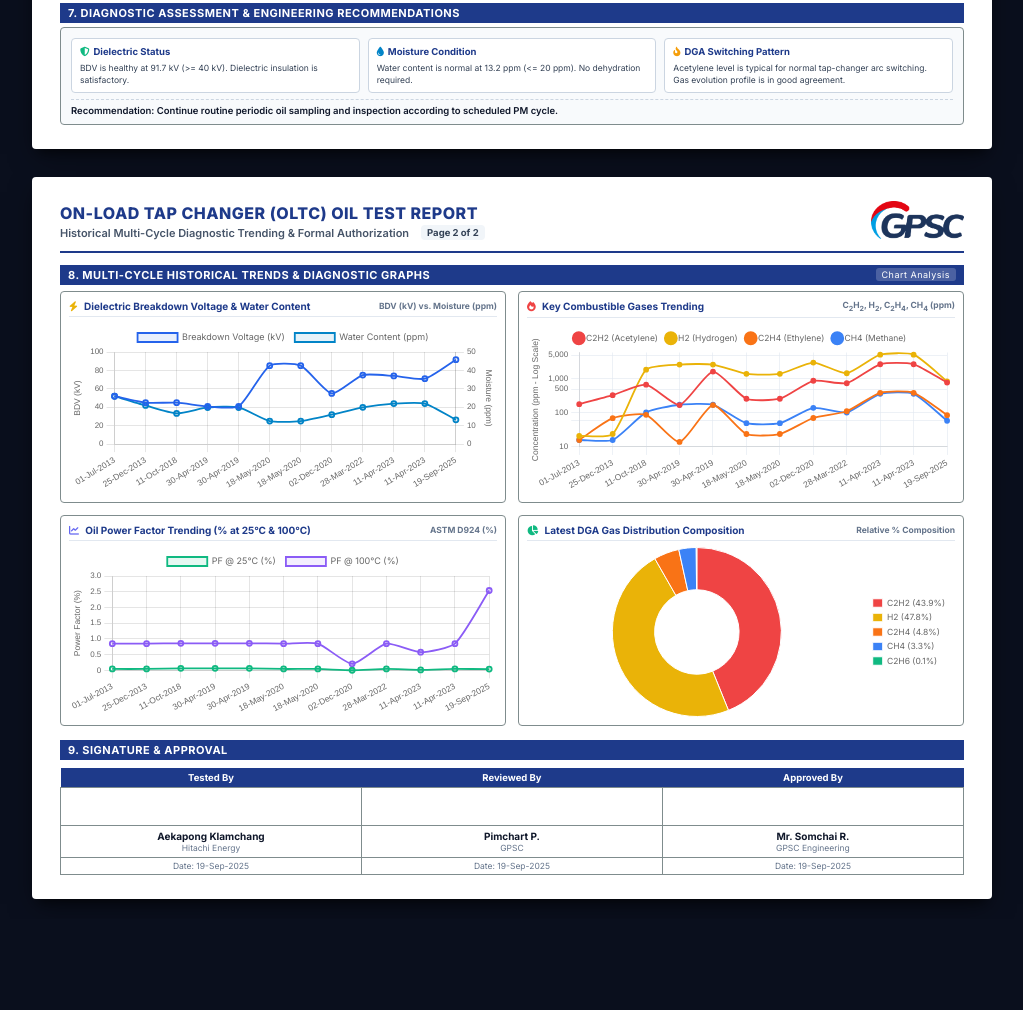
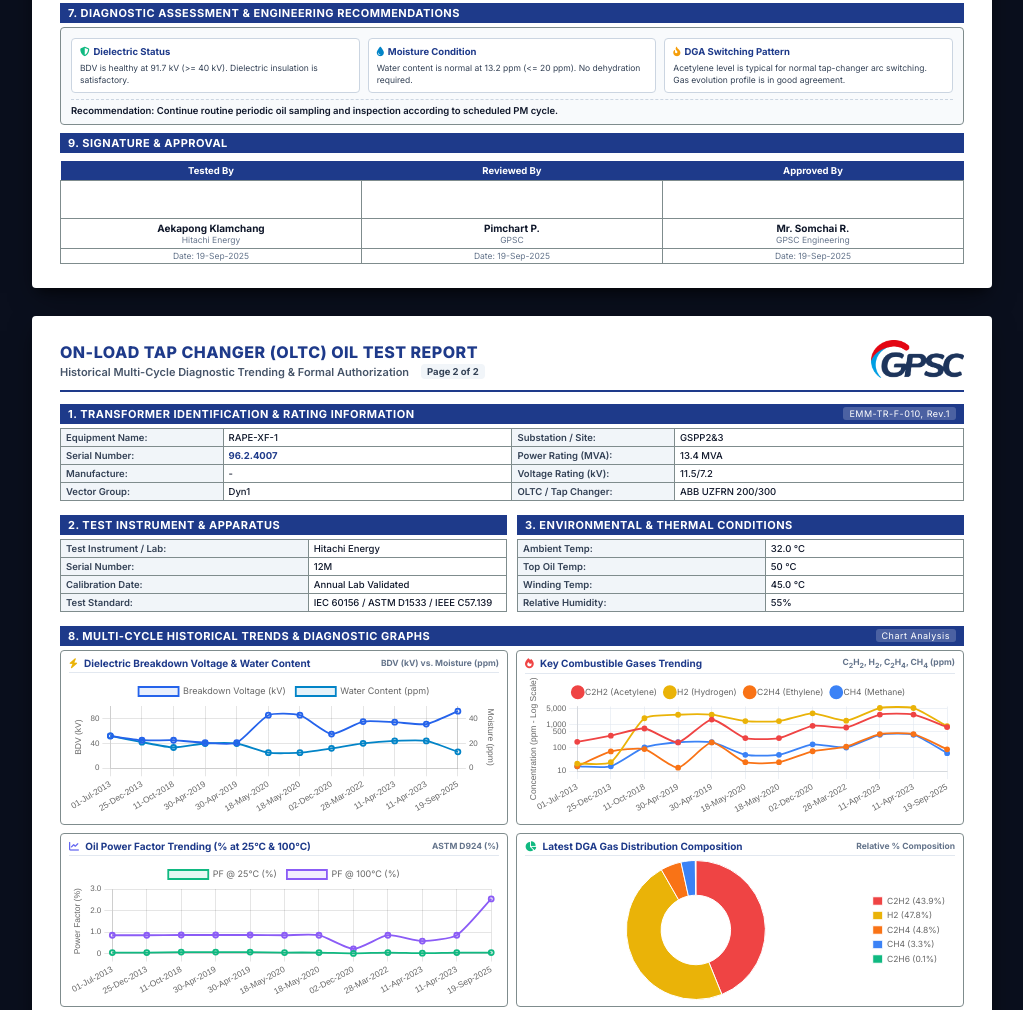
Before and after one commit to TransformerTeam/transformer-asset, a website: page oltc_oil_report.html in a window 1280 px wide. Shown: the part 996-2006 px from the top of the page, without its empty margins (128-1151 px from the left). Before the commit the page ends 1915 px from the top, so only its background shows below. Drawn offline with nearby package versions, Linux system fonts and the light colour scheme.

Commit message:
Keep sections 1, 2, 3 and 9 on both pages of OLTC Oil Report

```diff
--- a/oltc_oil_report.html
+++ b/oltc_oil_report.html
@@ -411,14 +411,14 @@
     .charts-grid {
       display: grid;
       grid-template-columns: 1fr 1fr;
-      gap: 12px;
-      margin-top: 6px;
+      gap: 8px;
+      margin-top: 4px;
     }
 
     .chart-box {
       border: 1px solid var(--report-border);
       border-radius: 4px;
-      padding: 8px;
+      padding: 6px 8px;
       background: #ffffff;
       display: flex;
       flex-direction: column;
@@ -429,8 +429,8 @@
       font-size: 10px;
       color: var(--report-primary);
       border-bottom: 1px solid #e2e8f0;
-      padding-bottom: 4px;
-      margin-bottom: 6px;
+      padding-bottom: 3px;
+      margin-bottom: 4px;
       display: flex;
       justify-content: space-between;
       align-items: center;
@@ -438,7 +438,7 @@
 
     .chart-container {
       position: relative;
-      height: 170px;
+      height: 140px;
       width: 100%;
     }
 
@@ -584,27 +584,27 @@
       <table class="report-table info-table">
         <tr>
           <td class="lbl">Equipment Name:</td>
-          <td class="val" id="info-eq-name">-</td>
+          <td class="val info-eq-name" id="info-eq-name">-</td>
           <td class="lbl">Substation / Site:</td>
-          <td class="val" id="info-site">-</td>
+          <td class="val info-site" id="info-site">-</td>
         </tr>
         <tr>
           <td class="lbl">Serial Number:</td>
-          <td class="val" id="info-serial" style="font-weight: 700; color: #1e3a8a;">-</td>
+          <td class="val info-serial" id="info-serial" style="font-weight: 700; color: #1e3a8a;">-</td>
           <td class="lbl">Power Rating (MVA):</td>
-          <td class="val" id="info-power">-</td>
+          <td class="val info-power" id="info-power">-</td>
         </tr>
         <tr>
           <td class="lbl">Manufacture:</td>
-          <td class="val" id="info-mfg">-</td>
+          <td class="val info-mfg" id="info-mfg">-</td>
           <td class="lbl">Voltage Rating (kV):</td>
-          <td class="val" id="info-voltage">-</td>
+          <td class="val info-voltage" id="info-voltage">-</td>
         </tr>
         <tr>
           <td class="lbl">Vector Group:</td>
-          <td class="val" id="info-vector">-</td>
+          <td class="val info-vector" id="info-vector">-</td>
           <td class="lbl">OLTC / Tap Changer:</td>
-          <td class="val" id="info-oltc-summary">-</td>
+          <td class="val info-oltc-summary" id="info-oltc-summary">-</td>
         </tr>
       </table>
 
@@ -617,15 +617,15 @@
           <table class="report-table info-table">
             <tr>
               <td class="lbl" style="width: 40%;">Test Instrument / Lab:</td>
-              <td class="val" id="info-instrument">Hitachi Lab / BAUR DTA</td>
+              <td class="val info-instrument" id="info-instrument">Hitachi Lab / BAUR DTA</td>
             </tr>
             <tr>
               <td class="lbl">Serial Number:</td>
-              <td class="val" id="info-instrument-serial">12M</td>
+              <td class="val info-instrument-serial" id="info-instrument-serial">12M</td>
             </tr>
             <tr>
               <td class="lbl">Calibration Date:</td>
-              <td class="val" id="info-instrument-calib">-</td>
+              <td class="val info-instrument-calib" id="info-instrument-calib">-</td>
             </tr>
             <tr>
               <td class="lbl">Test Standard:</td>
@@ -641,19 +641,19 @@
           <table class="report-table info-table">
             <tr>
               <td class="lbl" style="width: 40%;">Ambient Temp:</td>
-              <td class="val" id="env-ambient">- °C</td>
+              <td class="val env-ambient" id="env-ambient">- °C</td>
             </tr>
             <tr>
               <td class="lbl">Top Oil Temp:</td>
-              <td class="val" id="env-oil">- °C</td>
+              <td class="val env-oil" id="env-oil">- °C</td>
             </tr>
             <tr>
               <td class="lbl">Winding Temp:</td>
-              <td class="val" id="env-winding">- °C</td>
+              <td class="val env-winding" id="env-winding">- °C</td>
             </tr>
             <tr>
               <td class="lbl">Relative Humidity:</td>
-              <td class="val" id="env-humidity">-%</td>
+              <td class="val env-humidity" id="env-humidity">-%</td>
             </tr>
           </table>
         </div>
@@ -889,6 +889,46 @@
         </div>
       </div>
 
+      <!-- 9. Signatures & Approval (Page 1) -->
+      <div class="section-title" style="margin-top: 8px;">
+        <span>9. SIGNATURE &amp; APPROVAL</span>
+      </div>
+      <table class="response-table">
+        <thead>
+          <tr>
+            <th style="width: 33.33%;">Tested By</th>
+            <th style="width: 33.33%;">Reviewed By</th>
+            <th style="width: 33.34%;">Approved By</th>
+          </tr>
+        </thead>
+        <tbody>
+          <tr>
+            <td class="sig-cell"></td>
+            <td class="sig-cell"></td>
+            <td class="sig-cell"></td>
+          </tr>
+          <tr>
+            <td style="padding: 3px 6px;">
+              <div class="val-resp-name-tested" style="font-weight: 700; font-size: 10px; color: #0f172a;"></div>
+              <div class="val-resp-comp-tested" style="font-size: 8.5px; color: #64748b; margin-top: 1px;"></div>
+            </td>
+            <td style="padding: 3px 6px;">
+              <div class="val-resp-name-reviewed" style="font-weight: 700; font-size: 10px; color: #0f172a;"></div>
+              <div class="val-resp-comp-reviewed" style="font-size: 8.5px; color: #64748b; margin-top: 1px;"></div>
+            </td>
+            <td style="padding: 3px 6px;">
+              <div class="val-resp-name-approved" style="font-weight: 700; font-size: 10px; color: #0f172a;"></div>
+              <div class="val-resp-comp-approved" style="font-size: 8.5px; color: #64748b; margin-top: 1px;"></div>
+            </td>
+          </tr>
+          <tr>
+            <td class="val-resp-date-tested" style="font-size: 8.5px; color: #64748b; padding: 2px;"></td>
+            <td class="val-resp-date-reviewed" style="font-size: 8.5px; color: #64748b; padding: 2px;"></td>
+            <td class="val-resp-date-approved" style="font-size: 8.5px; color: #64748b; padding: 2px;"></td>
+          </tr>
+        </tbody>
+      </table>
+
     </div>
 
     <!-- ================= PAGE 2: HISTORICAL TRENDS & SIGNATURES ================= -->
@@ -905,6 +945,89 @@
         </div>
         <div class="logo-container">
           <img src="GPSC_logo_ART.png" alt="GPSC Logo">
+        </div>
+      </div>
+
+      <!-- 1. Transformer Identification & Rating Information (Page 2) -->
+      <div class="section-title">
+        <span>1. Transformer Identification &amp; Rating Information</span>
+        <span class="badge-info">EMM-TR-F-010, Rev.1</span>
+      </div>
+      <table class="report-table info-table">
+        <tr>
+          <td class="lbl">Equipment Name:</td>
+          <td class="val info-eq-name">-</td>
+          <td class="lbl">Substation / Site:</td>
+          <td class="val info-site">-</td>
+        </tr>
+        <tr>
+          <td class="lbl">Serial Number:</td>
+          <td class="val info-serial" style="font-weight: 700; color: #1e3a8a;">-</td>
+          <td class="lbl">Power Rating (MVA):</td>
+          <td class="val info-power">-</td>
+        </tr>
+        <tr>
+          <td class="lbl">Manufacture:</td>
+          <td class="val info-mfg">-</td>
+          <td class="lbl">Voltage Rating (kV):</td>
+          <td class="val info-voltage">-</td>
+        </tr>
+        <tr>
+          <td class="lbl">Vector Group:</td>
+          <td class="val info-vector">-</td>
+          <td class="lbl">OLTC / Tap Changer:</td>
+          <td class="val info-oltc-summary">-</td>
+        </tr>
+      </table>
+
+      <!-- 2 & 3. Split Grid: Test Instrument & Apparatus + Environmental Conditions (Page 2) -->
+      <div class="row-split">
+        <div>
+          <div class="section-title">
+            <span>2. Test Instrument &amp; Apparatus</span>
+          </div>
+          <table class="report-table info-table">
+            <tr>
+              <td class="lbl" style="width: 40%;">Test Instrument / Lab:</td>
+              <td class="val info-instrument">Hitachi Lab / BAUR DTA</td>
+            </tr>
+            <tr>
+              <td class="lbl">Serial Number:</td>
+              <td class="val info-instrument-serial">12M</td>
+            </tr>
+            <tr>
+              <td class="lbl">Calibration Date:</td>
+              <td class="val info-instrument-calib">-</td>
+            </tr>
+            <tr>
+              <td class="lbl">Test Standard:</td>
+              <td class="val">IEC 60156 / ASTM D1533 / IEEE C57.139</td>
+            </tr>
+          </table>
+        </div>
+
+        <div>
+          <div class="section-title">
+            <span>3. Environmental &amp; Thermal Conditions</span>
+          </div>
+          <table class="report-table info-table">
+            <tr>
+              <td class="lbl" style="width: 40%;">Ambient Temp:</td>
+              <td class="val env-ambient">- °C</td>
+            </tr>
+            <tr>
+              <td class="lbl">Top Oil Temp:</td>
+              <td class="val env-oil">- °C</td>
+            </tr>
+            <tr>
+              <td class="lbl">Winding Temp:</td>
+              <td class="val env-winding">- °C</td>
+            </tr>
+            <tr>
+              <td class="lbl">Relative Humidity:</td>
+              <td class="val env-humidity">-%</td>
+            </tr>
+          </table>
         </div>
       </div>
 
@@ -1278,9 +1401,12 @@
       renderOltcOilReport(activeRecord, rawRecords);
     }
 
-    function setElText(id, val) {
-      const el = document.getElementById(id);
-      if (el) el.textContent = (val !== undefined && val !== null && val !== '') ? val : '-';
+    function setElText(idOrClass, val) {
+      const text = (val !== undefined && val !== null && val !== '') ? val : '-';
+      const el = document.getElementById(idOrClass);
+      if (el) el.textContent = text;
+      const elements = document.querySelectorAll(`.${idOrClass}`);
+      elements.forEach(e => { e.textContent = text; });
     }
 
     function renderOltcOilReport(record, allRecords) {
```
